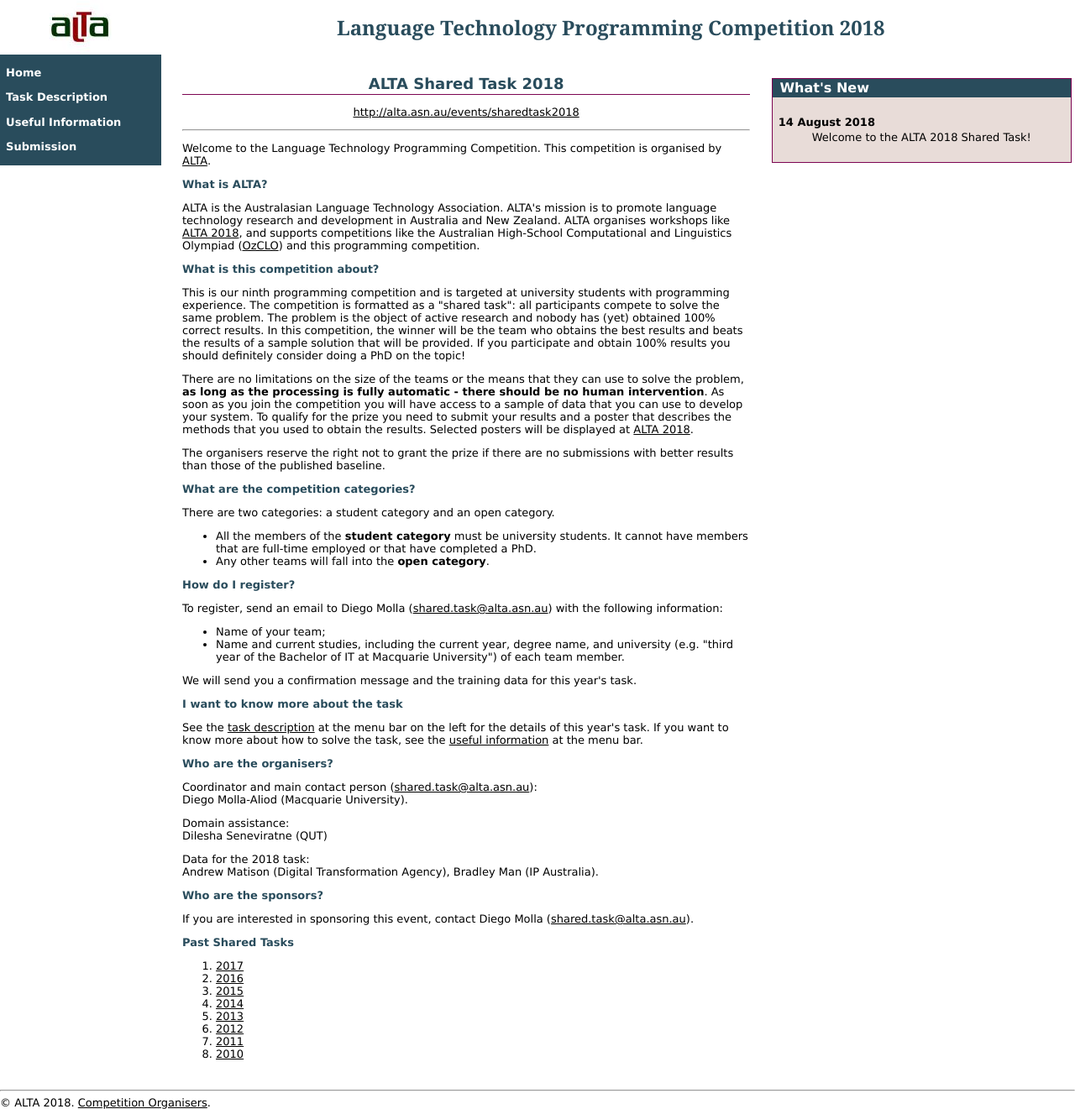
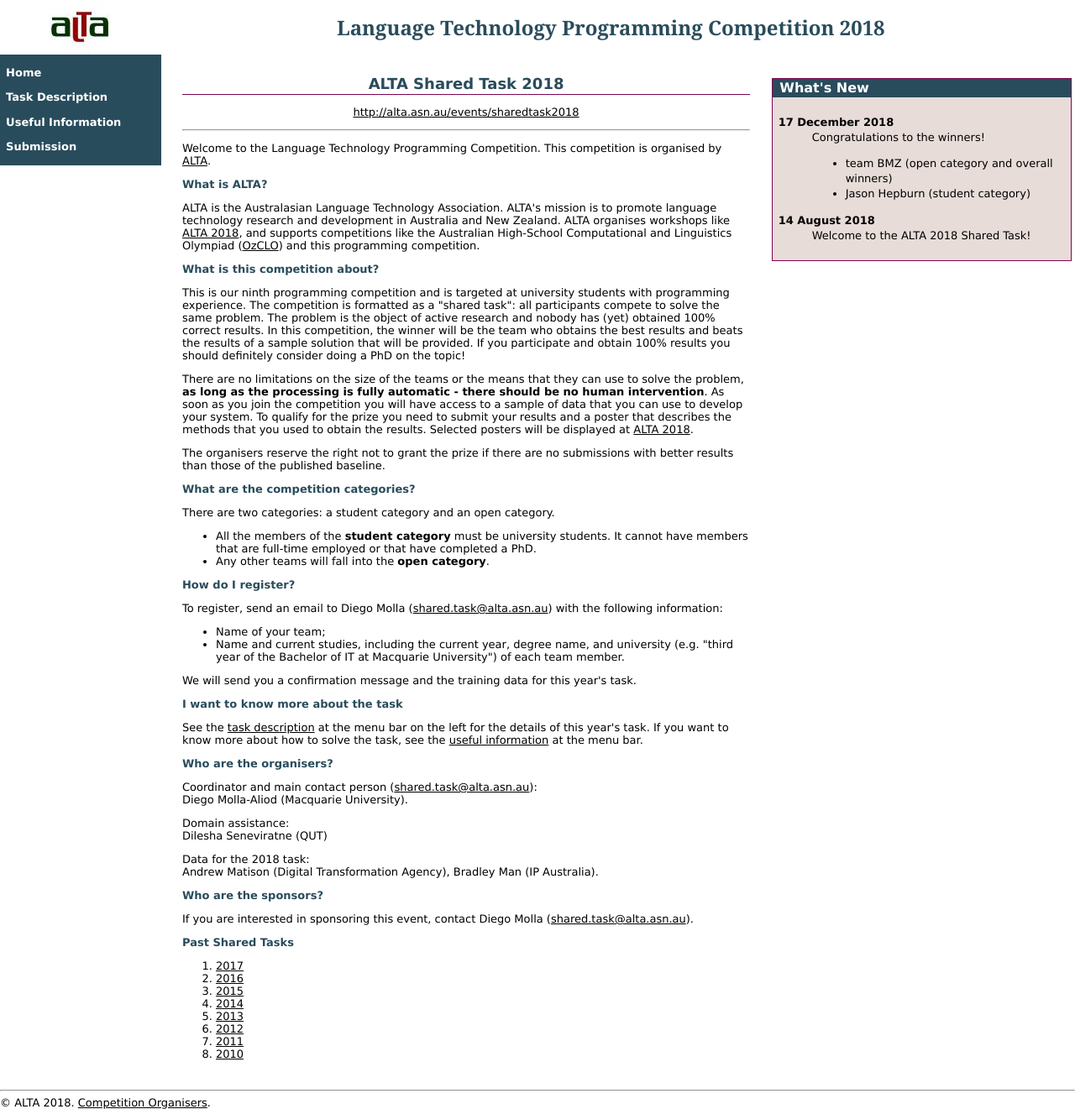
Before and after one commit to altaexec/alta-website, a Jekyll site: the page events/sharedtask2018/index.html, which Jekyll copies as it is, in a window 1280 px wide. Shown: the whole page at 84% size. Built offline with Jekyll 4.4.1, drawn with Linux system fonts in a browser that asks for light colours.

Commit message:
Shared task 2018 results

```diff
--- a/events/sharedtask2018/index.html
+++ b/events/sharedtask2018/index.html
@@ -199,9 +199,15 @@
  <tr>
  <td class="news">
 <dl>
-<dt>14 August 2018</dt>
-<dd>Welcome to the ALTA 2018 Shared Task!</dd>
-</p>
+    <dt>17 December 2018</dt>
+    <dd>Congratulations to the winners!
+        <ul>
+            <li>team BMZ (open category and overall winners)</li>
+            <li>Jason Hepburn (student category)</li>
+        </ul>
+    </dd>
+    <dt>14 August 2018</dt>
+    <dd>Welcome to the ALTA 2018 Shared Task!</dd>
 </dl>
  </td>
  </tr>
--- a/index.html
+++ b/index.html
@@ -9,7 +9,7 @@
 <dt> <strong>ALTA 2018 Shared Task</strong> </dt>
 
 <dd>
-<p>The 9th ALTA shared task is open for participation.</p>
+<p>The 9th ALTA shared task has concluded. Thank you to all participants and congratulations to the winners!</p>
 
 <ul>
   <li><a href="http://alta.asn.au/events/sharedtask2018">Competition
```
Also changed, not shown: other parts of index.html (+1 -1 lines).
